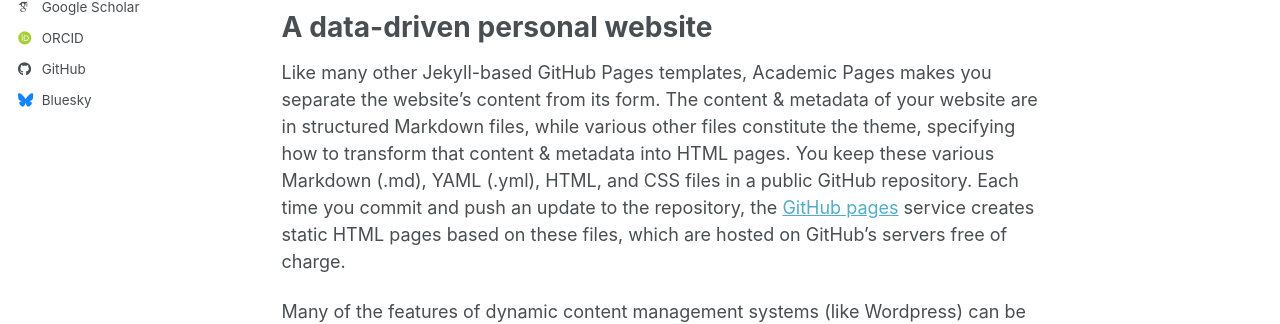
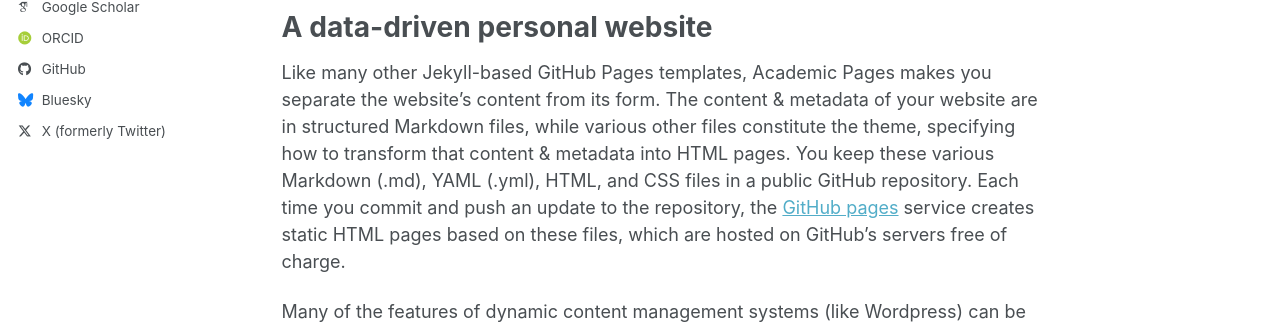
Before and after one commit to jcbradbury/jcbradbury.github.io, a Jekyll site: the page built from _pages/about.md, in a window 1280 px wide. Shown: the part 477-801 px from the top of the page. Built offline with Jekyll 4.4.1, drawn with Linux system fonts in a browser that asks for light colours; some web fonts are replaced; a script bundle is joined from its source files by our own code; library files that are not in the unit come from our copies; some of the changed lines change nothing that is shown.

Commit message:
Update _config.yml

```diff
--- a/_config.yml
+++ b/_config.yml
@@ -74,7 +74,7 @@
   steam            : # Username
   telegram         : # URL
   tumblr           : # Username
-  twitter          : # Username for X / Twitter
+  twitter          : jc_bradbury
   vine             : # Username
   weibo            : # Username
   wikipedia        : # Username
```
